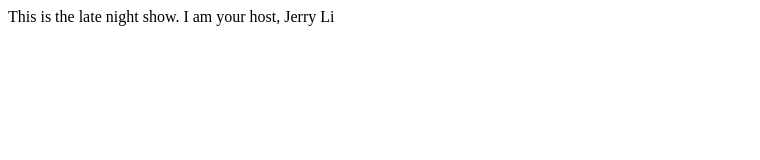
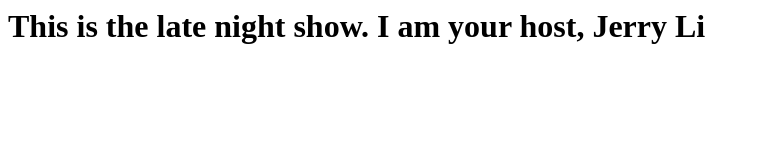
Before and after one commit to JerryLi912/JerryLi912.github.io, a plain HTML site: page index.html in a window 1280 px wide. Shown: the whole page, without its empty margins (0-760 px from the left). Drawn offline with Linux system fonts and the light colour scheme.

Commit message:
Update index.html

```diff
--- a/index.html
+++ b/index.html
@@ -3,6 +3,6 @@
     <title>Project 1: Test Website</title>
   </head>
   <body>
-    <p>This is the late night show. I am your host, Jerry Li</p>
+    <h1><p>This is the late night show. I am your host, Jerry Li</p></h1>
   </body>
 </html>
```
